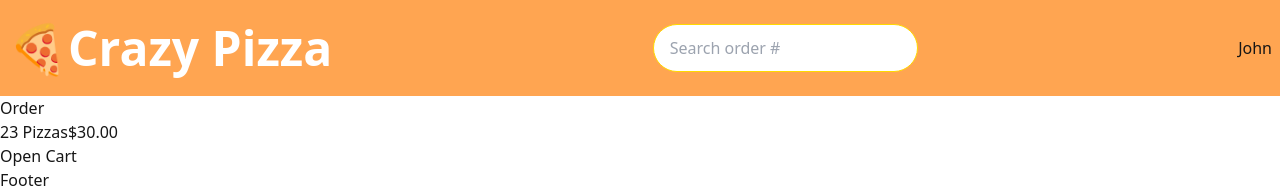
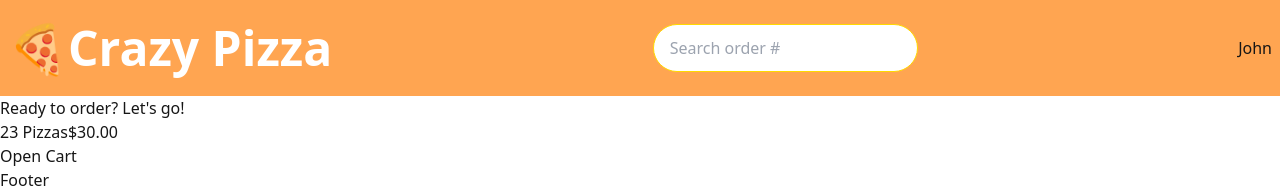
Before and after one commit to Fjdsilv/crazy-pizza-delivery, a React (Vite) app: page /order in a window 1280 px wide. Shown: the top 188 px of the page. Built offline with nearby package versions, Linux system fonts and the light colour scheme.

Commit message:
started createOrder

```diff
--- a/src/App.jsx
+++ b/src/App.jsx
@@ -11,6 +11,7 @@ import {
 
 import { loader as menuLoader } from "./pages/Menu";
 import { loader as singleOrderLoader } from "./pages/SingleOrder";
+import { action as createOrderAction } from "./pages/Order";
 
 const router = createBrowserRouter([
   {
@@ -36,6 +37,7 @@ const router = createBrowserRouter([
       {
         path: "/order",
         element: <Order />,
+        action: createOrderAction,
       },
       {
         path: "/order/:orderId",
--- a/src/pages/Order.jsx
+++ b/src/pages/Order.jsx
@@ -1,8 +1,22 @@
 import CreateAOrder from "../components/CreateAOrder";
 
+import { Form } from "react-router-dom";
+
+export const action = async ({ request }) => {
+  const formData = await request.formData();
+  const data = Object.fromEntries(formData);
+  return null
+}
+
+// CreateOrder <- Exchange Page name
 const Order = () => {
   return (
-    <div>Order</div>
+    <div>
+      <h2>Ready to order? Let's go!</h2>
+      <Form method="post">
+
+      </Form>
+    </div>
   )
 }
 export default Order
--- a/src/pages/SingleOrder.jsx
+++ b/src/pages/SingleOrder.jsx
@@ -10,6 +10,7 @@ export const loader = async ({ params }) => {
 
 const SingleOrder = () => {
   const { id, status, priority, priorityPrice, orderPrice, estimatedDelivery, cart } = useLoaderData();
+
   return (
     <div>
       <h2>Status</h2>
@@ -18,3 +19,7 @@ const SingleOrder = () => {
   )
 }
 export default SingleOrder
+
+
+// CQE92U
+// IIDSAT
```
